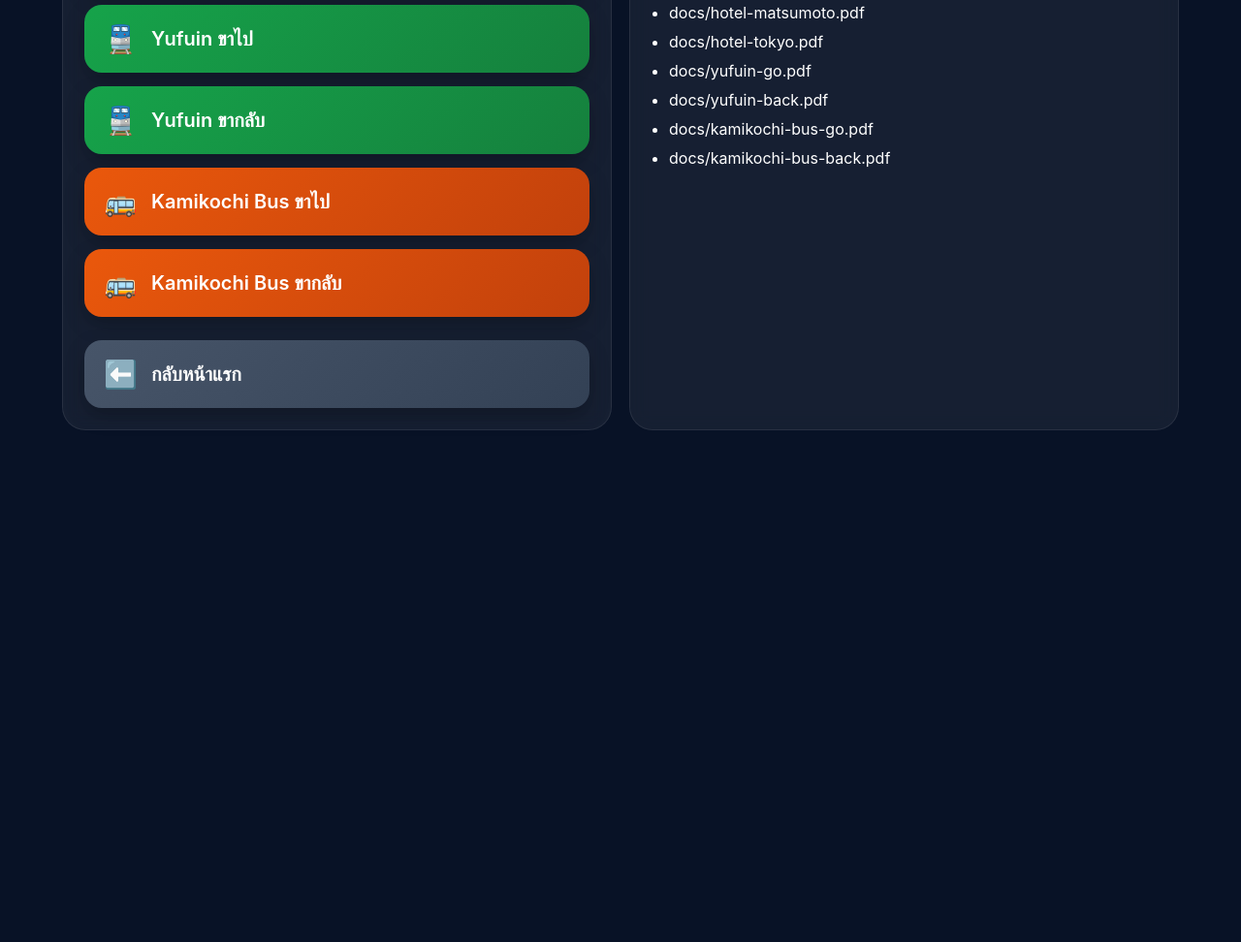
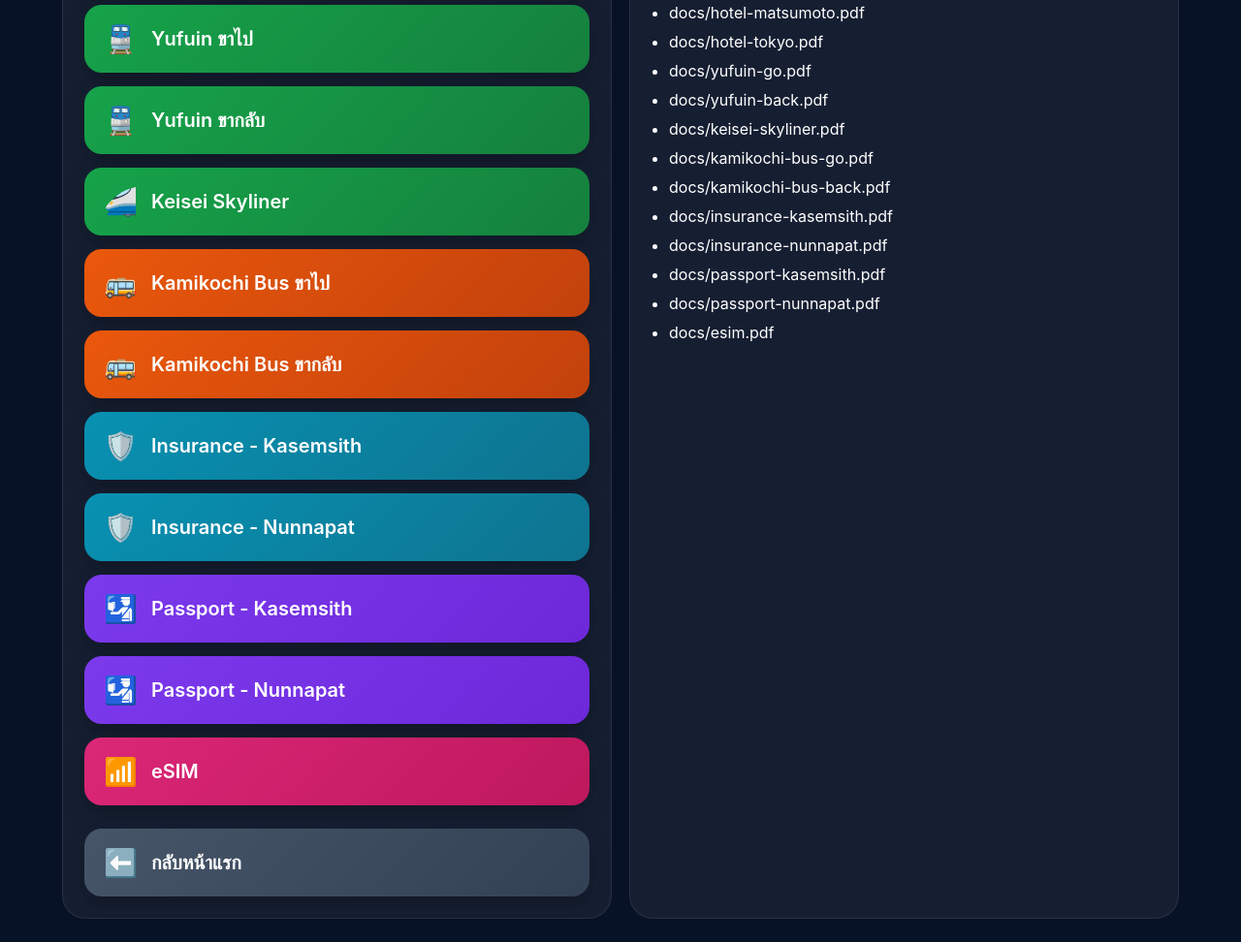
Before and after one commit to kasemsithtoyam-maker/japan-se7en-expense, a plain HTML site: page booking.html in a window 1280 px wide. Shown: the part 445-1417 px from the top of the page at 97% size. Before the commit the page ends 913 px from the top, so only its background shows below. Drawn offline with Linux system fonts and the light colour scheme.

Commit message:
Update booking.html

```diff
--- a/booking.html
+++ b/booking.html
@@ -95,6 +95,18 @@
 
     .bus{
       background:linear-gradient(135deg,#ea580c,#c2410c);
+    }
+
+    .passport{
+      background:linear-gradient(135deg,#7c3aed,#6d28d9);
+    }
+
+    .insurance{
+      background:linear-gradient(135deg,#0891b2,#0e7490);
+    }
+
+    .esim{
+      background:linear-gradient(135deg,#db2777,#be185d);
     }
 
     .back{
@@ -209,6 +221,15 @@
 
           </a>
 
+          <a class="doc-btn train"
+             href="docs/keisei-skyliner.pdf"
+             target="_blank">
+
+            <div class="emoji">🚄</div>
+            <div>Keisei Skyliner</div>
+
+          </a>
+
           <!-- BUS -->
 
           <a class="doc-btn bus"
@@ -226,6 +247,57 @@
 
             <div class="emoji">🚌</div>
             <div>Kamikochi Bus ขากลับ</div>
+
+          </a>
+
+          <!-- INSURANCE -->
+
+          <a class="doc-btn insurance"
+             href="docs/insurance-kasemsith.pdf"
+             target="_blank">
+
+            <div class="emoji">🛡️</div>
+            <div>Insurance - Kasemsith</div>
+
+          </a>
+
+          <a class="doc-btn insurance"
+             href="docs/insurance-nunnapat.pdf"
+             target="_blank">
+
+            <div class="emoji">🛡️</div>
+            <div>Insurance - Nunnapat</div>
+
+          </a>
+
+          <!-- PASSPORT -->
+
+          <a class="doc-btn passport"
+             href="docs/passport-kasemsith.pdf"
+             target="_blank">
+
+            <div class="emoji">🛂</div>
+            <div>Passport - Kasemsith</div>
+
+          </a>
+
+          <a class="doc-btn passport"
+             href="docs/passport-nunnapat.pdf"
+             target="_blank">
+
+            <div class="emoji">🛂</div>
+            <div>Passport - Nunnapat</div>
+
+          </a>
+
+          <!-- ESIM -->
+
+          <a class="doc-btn esim"
+             href="docs/esim.pdf"
+             target="_blank">
+
+            <div class="emoji">📶</div>
+            <div>eSIM</div>
 
           </a>
 
@@ -268,10 +340,21 @@
           <li>docs/hotel-hakata.pdf</li>
           <li>docs/hotel-matsumoto.pdf</li>
           <li>docs/hotel-tokyo.pdf</li>
+
           <li>docs/yufuin-go.pdf</li>
           <li>docs/yufuin-back.pdf</li>
+          <li>docs/keisei-skyliner.pdf</li>
+
           <li>docs/kamikochi-bus-go.pdf</li>
           <li>docs/kamikochi-bus-back.pdf</li>
+
+          <li>docs/insurance-kasemsith.pdf</li>
+          <li>docs/insurance-nunnapat.pdf</li>
+
+          <li>docs/passport-kasemsith.pdf</li>
+          <li>docs/passport-nunnapat.pdf</li>
+
+          <li>docs/esim.pdf</li>
 
         </ul>
 
```
